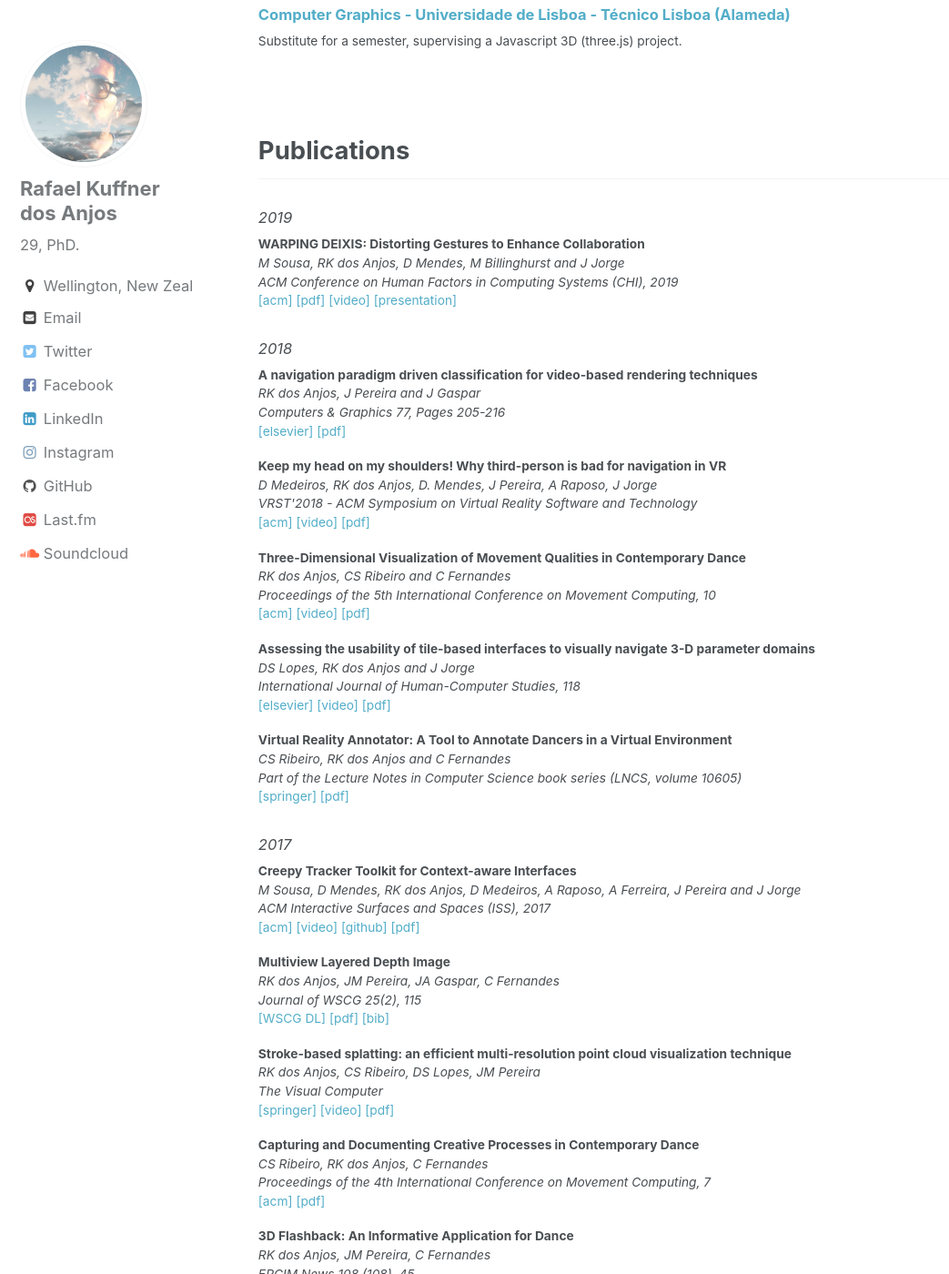
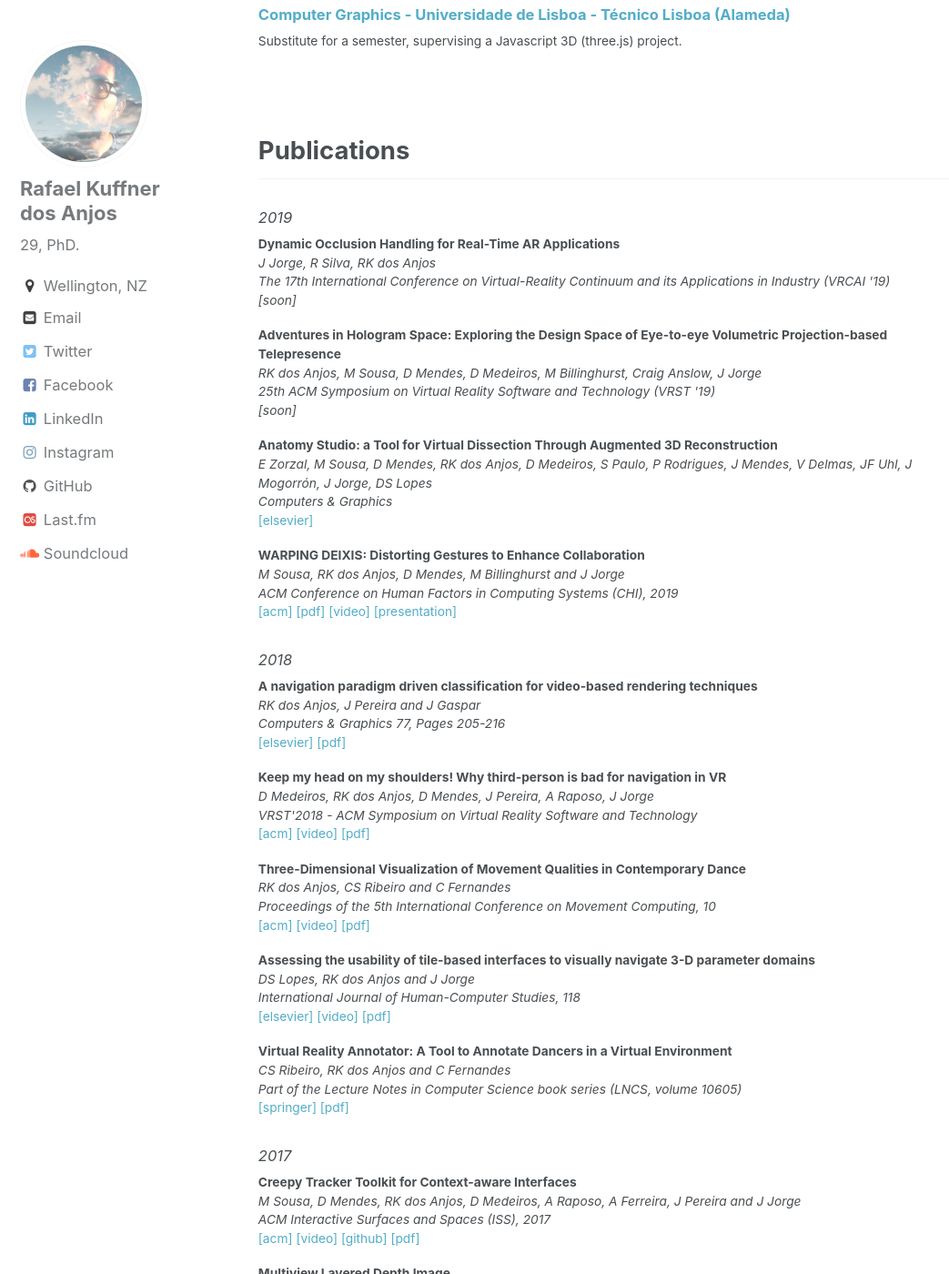
Before and after one commit to rafaelkuffner/rafaelkuffner.github.io, a Jekyll site: the page built from index.html, in a window 1280 px wide and 1400 px high, scrolled down 1811 px. Shown: the whole window at 91% size, without its empty margins (0-1043 px from the left). Built offline with Jekyll 4.4.1, drawn with Linux system fonts in a browser that asks for light colours; the list of posts is cut into pages by our own code.

Commit message:
Added 3 papers
Some are incomplete, still need the references and pdfs

```diff
--- a/_config.yml
+++ b/_config.yml
@@ -80,7 +80,7 @@ author:
   name             : "Rafael Kuffner dos Anjos"
   avatar           : /assets/images/avatar.JPG
   bio              : "29, PhD."
-  location         : "Wellington, New Zealand"
+  location         : "Wellington, NZ"
   email            : rafael.dosanjos@vuw.ac.nz
   uri              :
   bitbucket        :
--- a/index.html
+++ b/index.html
@@ -79,6 +79,26 @@ Computer Graphics - Universidade de Lisboa - Técnico Lisboa (Alameda)</a>
 
 <h5>2019</h5>
 
+<p><b>Dynamic Occlusion Handling for Real-Time AR Applications</b></br>
+  <i>J Jorge, R Silva, RK dos Anjos</i></br>
+  <i>The 17th International Conference on Virtual-Reality Continuum and its Applications in Industry (VRCAI '19)</i></br>
+  <i>[soon]</i>
+  <!-- <a target="_blank" href="https://doi.org/10.1016/j.cag.2019.09.006">[soon]</a>  -->
+</p>
+
+<p><b>Adventures in Hologram Space: Exploring the Design Space of Eye-to-eye Volumetric Projection-based Telepresence</b></br>
+  <i>RK dos Anjos, M Sousa, D Mendes, D Medeiros, M Billinghurst, Craig Anslow, J Jorge</i></br>
+  <i>25th ACM Symposium on Virtual Reality Software and Technology (VRST '19)</i></br>
+  <i>[soon]</i>
+  <!-- <a target="_blank" href="https://doi.org/10.1016/j.cag.2019.09.006">[soon]</a>  -->
+</p>
+
+<p><b>Anatomy Studio: a Tool for Virtual Dissection Through Augmented 3D Reconstruction</b></br>
+  <i>E Zorzal, M Sousa, D Mendes, RK dos Anjos, D Medeiros, S Paulo, P Rodrigues, J Mendes, V Delmas, JF Uhl, J Mogorrón, J Jorge, DS Lopes</i></br>
+  <i>Computers & Graphics</i></br>
+  <a target="_blank" href="https://doi.org/10.1016/j.cag.2019.09.006">[elsevier]</a>
+</p>
+
 <p><b>WARPING DEIXIS: Distorting Gestures to Enhance Collaboration</b></br>
 <i>M Sousa, RK dos Anjos, D Mendes, M Billinghurst and J Jorge</i></br>
 <i>ACM Conference on Human Factors in Computing Systems (CHI), 2019</i></br>
@@ -87,6 +107,8 @@ Computer Graphics - Universidade de Lisboa - Técnico Lisboa (Alameda)</a>
 <a target="_blank" href="https://youtu.be/TGLCiQ2SZAY">[video]</a>
 <a target="_blank" href="https://www.dropbox.com/s/up7hlsjdxo9x8z3/recording-sigchi5_20190508_075709.mp4?dl=0">[presentation]</a>
 </p>
+
+
 
 <h5>2018</h5>
 
@@ -98,7 +120,7 @@ Computer Graphics - Universidade de Lisboa - Técnico Lisboa (Alameda)</a>
 </p>
 
 <p><b>Keep my head on my shoulders! Why third-person is bad for navigation in VR</b></br>
-<i>D Medeiros, RK dos Anjos, D. Mendes, J Pereira, A Raposo, J Jorge</i></br>
+<i>D Medeiros, RK dos Anjos, D Mendes, J Pereira, A Raposo, J Jorge</i></br>
 <i>VRST'2018 - ACM Symposium on Virtual Reality Software and Technology</i></br>
 <a href="https://dl.acm.org/citation.cfm?id=3281511" style="text-decoration:none;"  target="_blank">[acm]</a>
 <a href="https://youtu.be/jDMuBc1uCB8" style="text-decoration:none;" target="_blank" >[video]</a>
```
Also changed, not shown: 1 other file.
